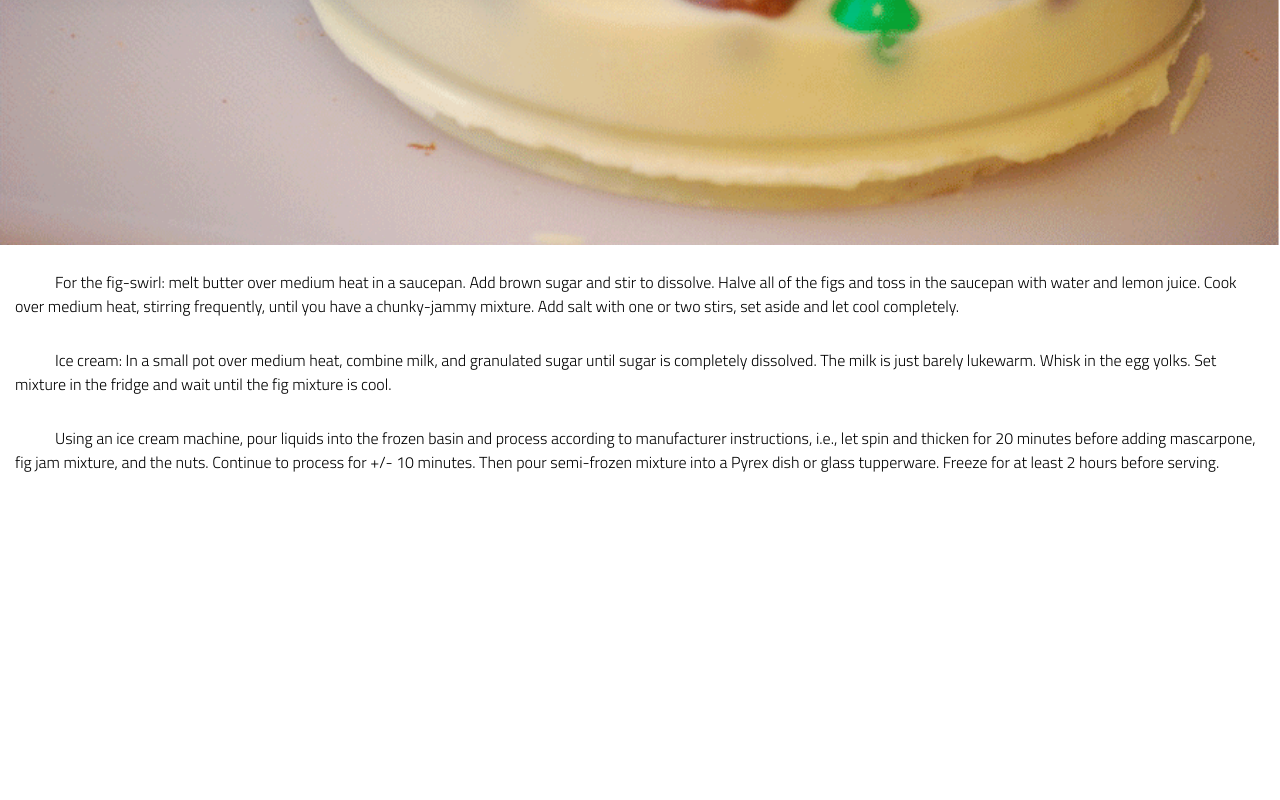
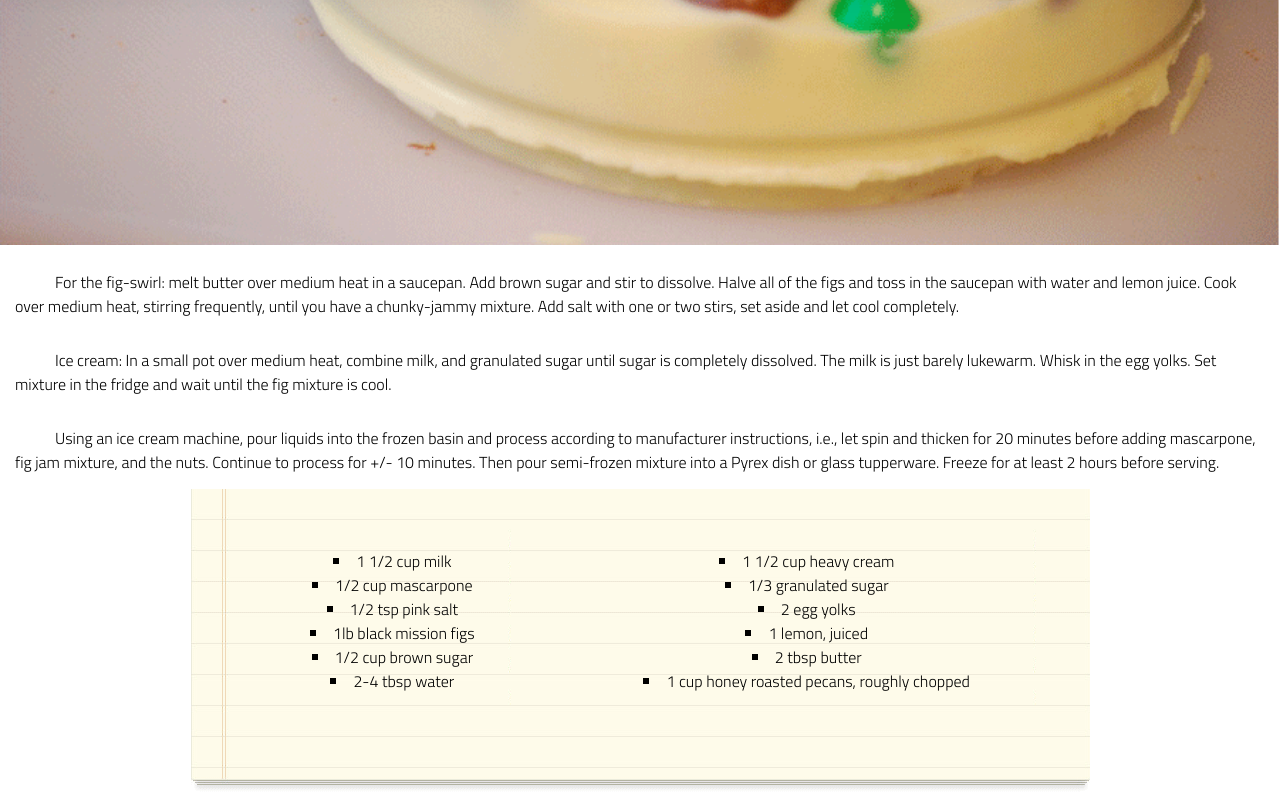
Before and after one commit to cmmerritt/chocolate-pizza, a plain HTML site: page index.html in a window 1280 px wide. Shown: the part 804-1604 px from the top of the page. Before the commit the page ends 1293 px from the top, so only its background shows below. Drawn offline with Linux system fonts and the light colour scheme; a web font is replaced by a local one.

Commit message:
ingredient notepad constructed

```diff
--- a/index.html
+++ b/index.html
@@ -41,16 +41,50 @@
             <h6>POSTED ON 15 DECEMBER 2013 / DESSERTS</h6>
         </section>
         <section id="blog-entry">
-            <img src='assets/lab-assets/choco-pizza.png' alt="cake with white frosting and candy on top" id="not-chocolate-pizza">
+            <img src='assets/lab-assets/choco-pizza.png' alt="cake with white frosting and candy on top"
+                id="not-chocolate-pizza">
+
             <p class="tab">
-                For the fig-swirl: melt butter over medium heat in a saucepan. Add brown sugar and stir to dissolve. Halve all of the figs and toss in the saucepan with water and lemon juice. Cook over medium heat, stirring frequently, until you have a chunky-jammy mixture. Add salt with one or two stirs, set aside and let cool completely.
+                For the fig-swirl: melt butter over medium heat in a saucepan. Add brown sugar and stir to dissolve.
+                Halve all of the figs and toss in the saucepan with water and lemon juice. Cook over medium heat,
+                stirring frequently, until you have a chunky-jammy mixture. Add salt with one or two stirs, set aside
+                and let cool completely.
+
             </p>
             <p class="tab">
-                Ice cream: In a small pot over medium heat, combine milk, and granulated sugar until sugar is completely dissolved. The milk is just barely lukewarm. Whisk in the egg yolks. Set mixture in the fridge and wait until the fig mixture is cool.
+                Ice cream: In a small pot over medium heat, combine milk, and granulated sugar until sugar is completely
+                dissolved. The milk is just barely lukewarm. Whisk in the egg yolks. Set mixture in the fridge and wait
+                until the fig mixture is cool.
+
             </p>
             <p class="tab">
-                Using an ice cream machine, pour liquids into the frozen basin and process according to manufacturer instructions, i.e., let spin and thicken for 20 minutes before adding mascarpone, fig jam mixture, and the nuts. Continue to process for +/- 10 minutes. Then pour semi-frozen mixture into a Pyrex dish or glass tupperware. Freeze for at least 2 hours before serving.
+                Using an ice cream machine, pour liquids into the frozen basin and process according to manufacturer
+                instructions, i.e., let spin and thicken for 20 minutes before adding mascarpone, fig jam mixture, and
+                the nuts. Continue to process for +/- 10 minutes. Then pour semi-frozen mixture into a Pyrex dish or
+                glass tupperware. Freeze for at least 2 hours before serving.
             </p>
+
+            <div id='ingredients'>
+                <img src="assets\lab-assets\list-bg.png" alt='note pad background' id="note-pad">
+                <ul id="left">
+                    <li>1 1/2 cup milk</li>
+                    <li>1/2 cup mascarpone</li>
+                    <li>1/2 tsp pink salt</li>
+                    <li>1lb black mission figs</li>
+                    <li>1/2 cup brown sugar</li>
+                    <li>2-4 tbsp water</li>
+                </ul>
+
+                <ul id="right">
+                    <li>1 1/2 cup heavy cream</li>
+                    <li>1/3 granulated sugar</li>
+                    <li>2 egg yolks</li>
+                    <li>1 lemon, juiced</li>
+                    <li>2 tbsp butter</li>
+                    <li>1 cup honey roasted pecans, roughly chopped</li>
+                </ul>
+            </div>
+
         </section>
     </main>
     <footer>
--- a/styles/style.css
+++ b/styles/style.css
@@ -136,5 +136,29 @@ h6 {
 }
 
 #not-chocolate-pizza {
+  display: flex;
   margin-bottom: 10px;
 }
+
+ul {
+  list-style-type: square;
+  list-style-position: inside;
+}
+
+#ingredients {
+  position:relative;
+  text-align: center;
+}
+
+#left {
+  position: absolute;
+  left: 310px;
+  top: 60px;
+}
+
+#right {
+  position: absolute;
+  right: 310px;
+  top: 60px;
+
+}
```
